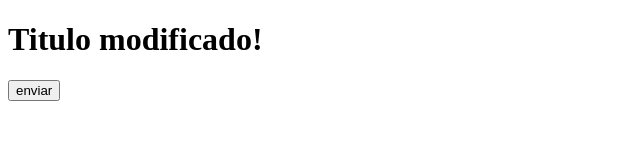
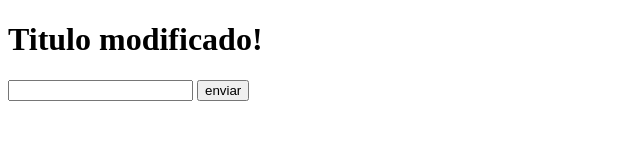
Before and after one commit to nicojc9/Ude_helloword, a plain HTML site: page index.html in a window 1280 px wide. Shown: the whole page, without its empty margins (0-640 px from the left). Drawn offline with Linux system fonts and the light colour scheme.

Commit message:
Se modifico index

```diff
--- a/index.html
+++ b/index.html
@@ -10,6 +10,7 @@
     <h1>Titulo modificado!</h1>
 
     <form action= "#" method="get">
+        <input type="text" name="firstNme" id="name">
         <input type="button" value="enviar">
     </form>
 </body>
```
